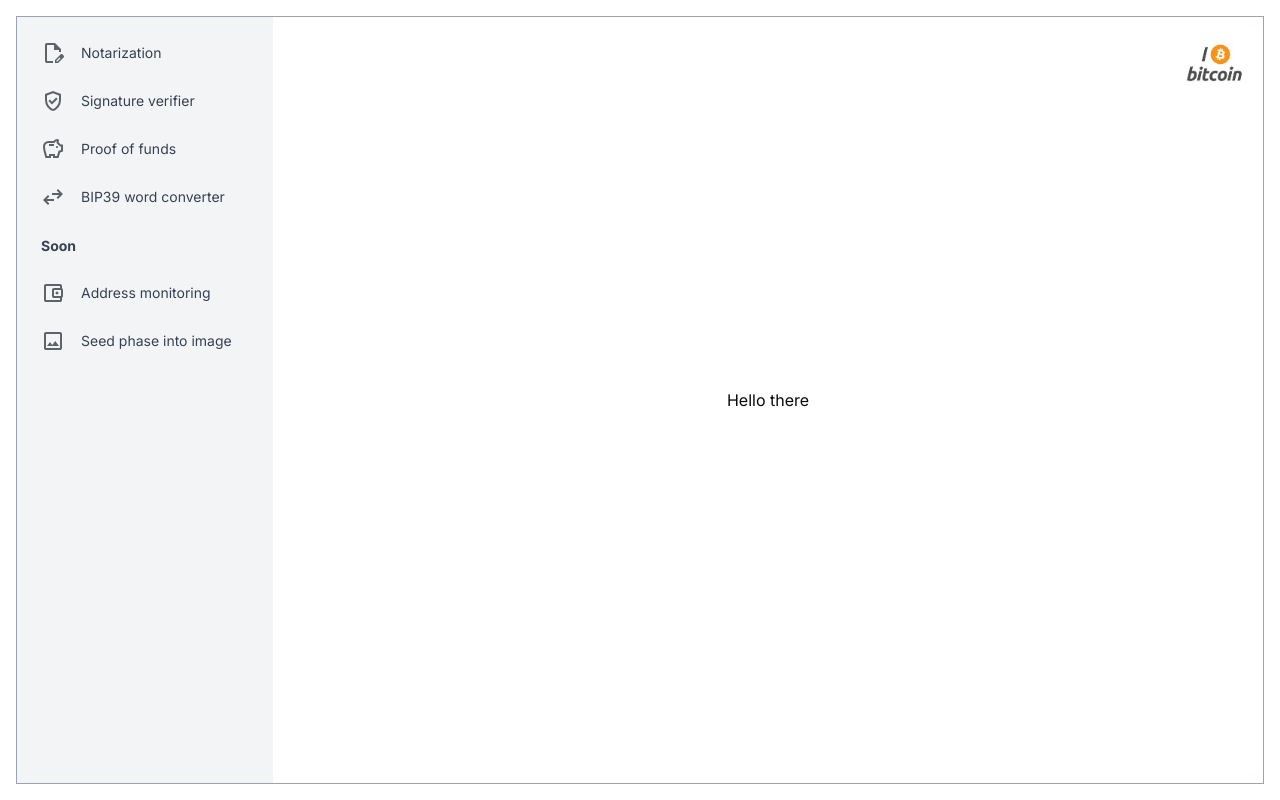
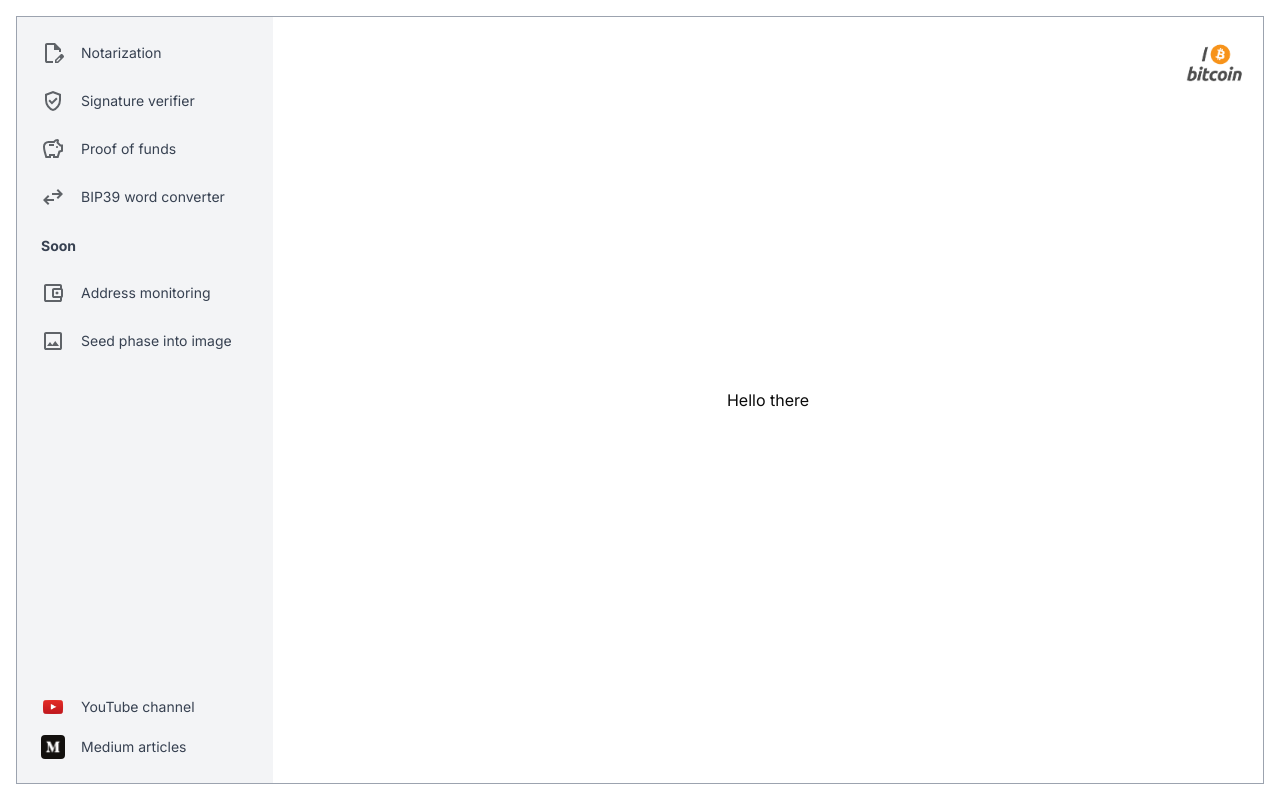
Before and after one commit to martins87/uft-platform, a Next.js app: page / in a window 1280 px wide. Built offline with nearby package versions, Linux system fonts and the light colour scheme.

Commit message:
add social media on Sidebar

```diff
--- a/app/components/Sidebar/Sidebar.tsx
+++ b/app/components/Sidebar/Sidebar.tsx
@@ -1,10 +1,12 @@
-import { FC, useState } from "react";
+import { FC } from "react";
+import Image from "next/image";
 import {
   Tooltip,
   TooltipContent,
   TooltipProvider,
   TooltipTrigger,
 } from "@/components/ui/tooltip";
+import { twMerge } from "tailwind-merge";
 
 import SidebarMenuItem from "./SidebarMenuItem";
 import SeedPhraseImage from "../../assets/icons/Image.svg";
@@ -15,14 +17,38 @@ import AccountBalanceWallet from "../../assets/icons/AccountBalanceWallet.svg";
 import SwapHoriz from "../../assets/icons/SwapHoriz.svg";
 import Menu from "../../assets/icons/Menu.svg";
 import LeftPanelClose from "../../assets/icons/LeftPanelClose.svg";
-import { twMerge } from "tailwind-merge";
 import IconButton from "../IconButton";
+import YouTube from "../../assets/images/YouTube.png";
+import Medium from "../../assets/images/Medium.png";
 
 type SidebarProps = {
   isMobile: boolean;
   isSidebarOpen: any;
   setIsSidebarOpen: (state: any) => void;
 };
+
+const applications = [
+  {
+    label: "Notarization",
+    icon: EditDocument,
+    src: "/notarization",
+  },
+  {
+    label: "Signature verifier",
+    icon: VerifiedUser,
+    src: "/signature-verifier",
+  },
+  {
+    label: "Proof of funds",
+    icon: Savings,
+    src: "/proof-of-funds",
+  },
+  {
+    label: "BIP39 word converter",
+    icon: SwapHoriz,
+    src: "/bip39-converter",
+  },
+];
 
 const Sidebar: FC<SidebarProps> = ({
   isMobile,
@@ -65,30 +91,15 @@ const Sidebar: FC<SidebarProps> = ({
               </Tooltip>
             </TooltipProvider>
           )}
-          <SidebarMenuItem
-            label="Notarization"
-            icon={EditDocument}
-            src="/notarization"
-            onClick={handleClick}
-          />
-          <SidebarMenuItem
-            label="Signature verifier"
-            icon={VerifiedUser}
-            src="/signature-verifier"
-            onClick={handleClick}
-          />
-          <SidebarMenuItem
-            label="Proof of funds"
-            icon={Savings}
-            src="/proof-of-funds"
-            onClick={handleClick}
-          />
-          <SidebarMenuItem
-            label="BIP39 word converter"
-            icon={SwapHoriz}
-            src="/bip39-converter"
-            onClick={handleClick}
-          />
+          {applications.map((app) => (
+            <SidebarMenuItem
+              key={app.src}
+              label={app.label}
+              icon={app.icon}
+              src={app.src}
+              onClick={handleClick}
+            />
+          ))}
           <div className="w-full p-2">
             <span className="text-sm font-bold text-gray-700">Soon</span>
           </div>
@@ -102,6 +113,25 @@ const Sidebar: FC<SidebarProps> = ({
             icon={SeedPhraseImage}
             onClick={handleClick}
           />
+
+          <div className="flex flex-1 items-end">
+            <div className="flex flex-col">
+              <SidebarMenuItem
+                label="YouTube channel"
+                icon={YouTube}
+                src="https://www.youtube.com/@OperationBlockchain"
+                onClick={handleClick}
+                externalLink
+              />
+              <SidebarMenuItem
+                label="Medium articles"
+                icon={Medium}
+                src="https://medium.com/@martins87"
+                onClick={handleClick}
+                externalLink
+              />
+            </div>
+          </div>
         </div>
       )}
     </>
--- a/app/components/Sidebar/SidebarMenuItem.tsx
+++ b/app/components/Sidebar/SidebarMenuItem.tsx
@@ -8,6 +8,8 @@ type SidebarMenuItemProps = {
   icon: any;
   src?: string;
   onClick: () => void;
+  className?: string;
+  externalLink?: boolean;
 };
 
 const SidebarMenuItem: FC<SidebarMenuItemProps> = ({
@@ -15,17 +17,29 @@ const SidebarMenuItem: FC<SidebarMenuItemProps> = ({
   icon,
   src,
   onClick,
+  className,
+  externalLink,
 }) => {
   return (
     <Link
       className={twMerge(
         "w-full flex items-center gap-4 p-2 hover:cursor-pointer hover:bg-gray-200 hover:rounded-md",
-        !src && "pointer-events-none"
+        !src && "pointer-events-none",
+        className
       )}
       href={src || "/"}
       onClick={onClick}
+      {...(externalLink && {
+        rel: "noopener noreferrer",
+        target: "_blank",
+      })}
     >
-      <Image className="text-gray-500" src={icon} alt="sidebar icon" />
+      <Image
+        className="text-gray-500 rounded-sm"
+        src={icon}
+        alt="sidebar icon"
+        width={24}
+      />
       <span className="text-sm text-gray-700 leading-4">{label}</span>
     </Link>
   );
```
Also changed, not shown: app/assets/images/Medium.png (added), app/assets/images/YouTube.png (added).
